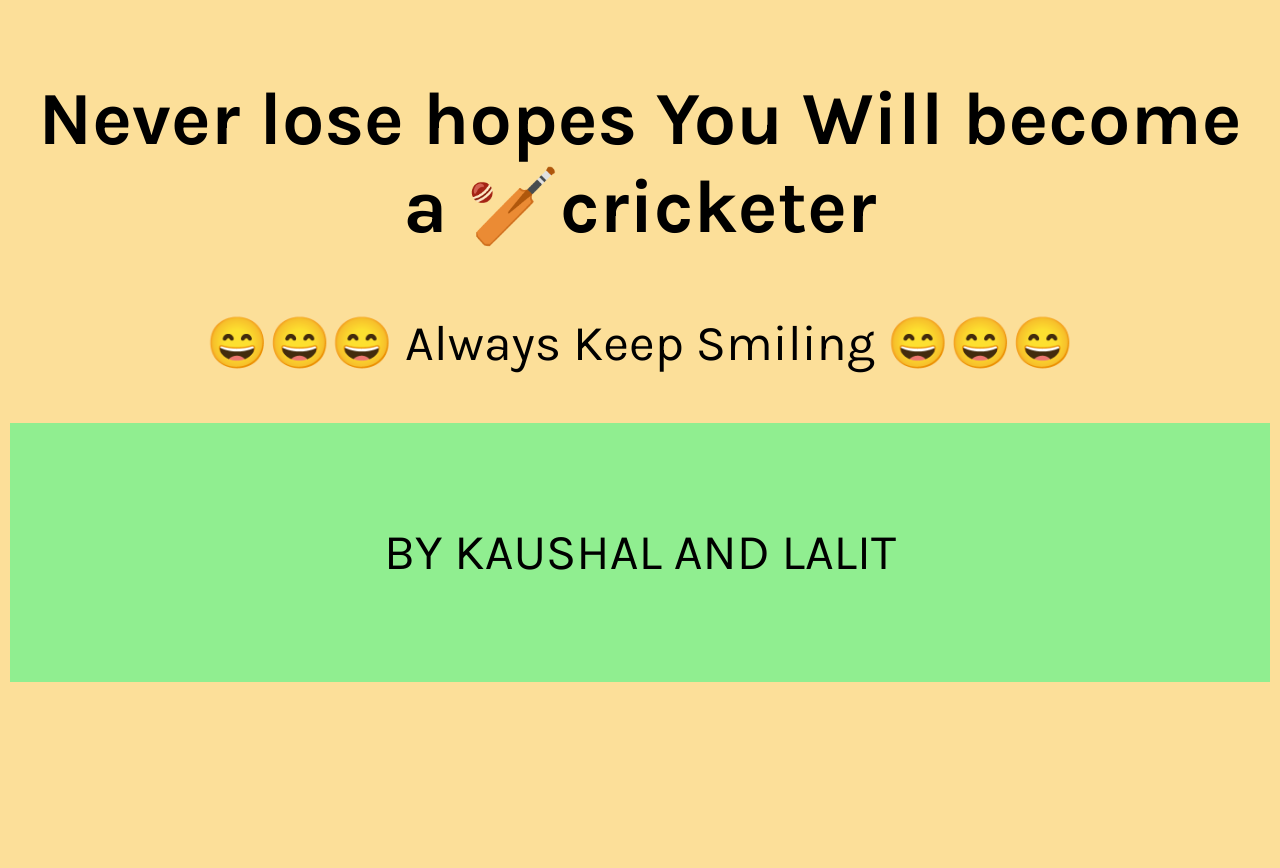
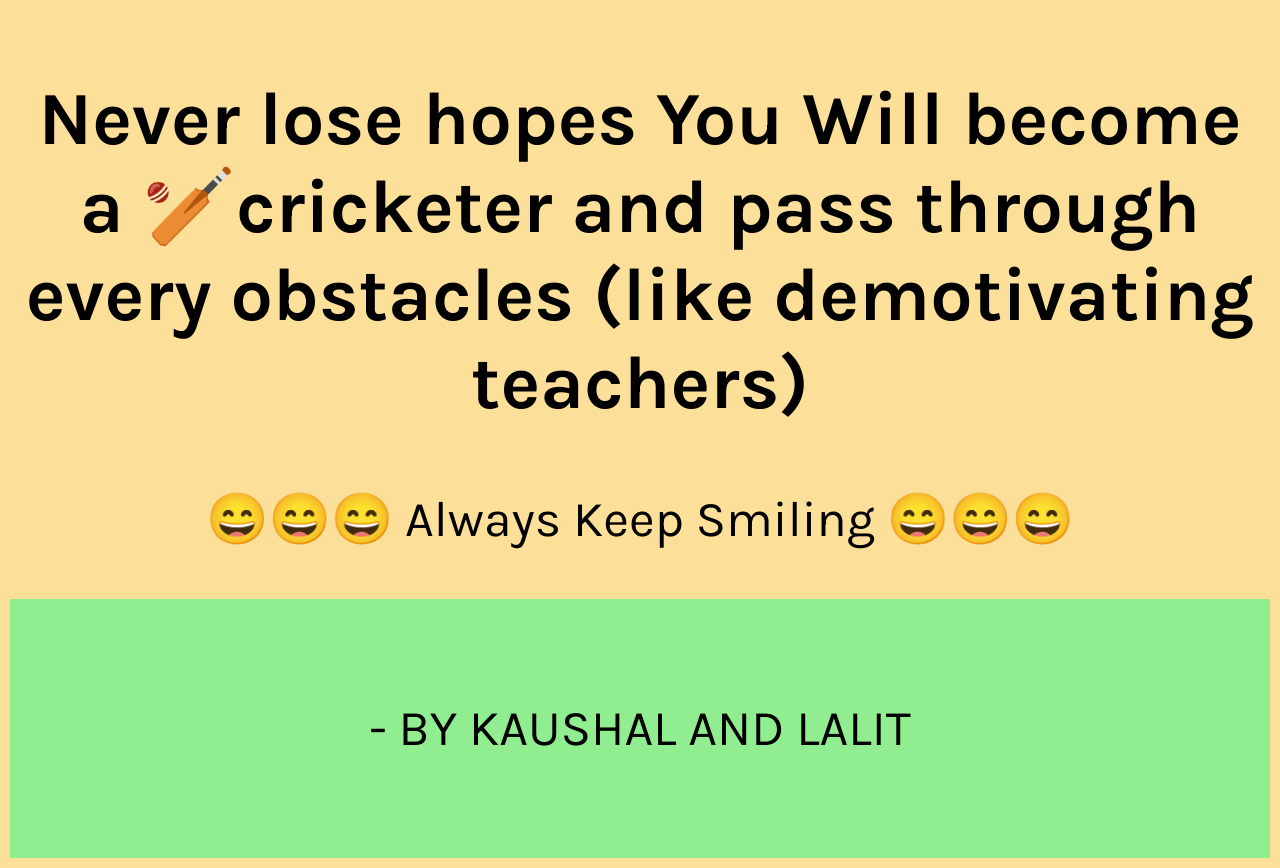
Before and after one commit to Lalit2005/milindh, a plain HTML site: page index.html in a window 1280 px wide. Shown: the part 1925-2793 px from the top of the page. Before the commit the page ends 2617 px from the top, so only its background shows below. Drawn offline with Linux system fonts and the light colour scheme.

Commit message:
Update index.html

```diff
--- a/index.html
+++ b/index.html
@@ -23,11 +23,11 @@
       HAPPY BIRTHDAY MILLI
     </p>
         <img src="vk.png" alt="">
-        <h2>Never lose hopes You Will become a 🏏cricketer</h2>
+        <h2>Never lose hopes You Will become a 🏏cricketer and pass through every obstacles (like demotivating teachers)</h2>
         <p>😄😄😄 Always Keep Smiling 😄😄😄</p>
 
   </body>
   <footer>
-      BY KAUSHAL AND LALIT
+      - BY KAUSHAL AND LALIT
   </footer>
 </html>
```
